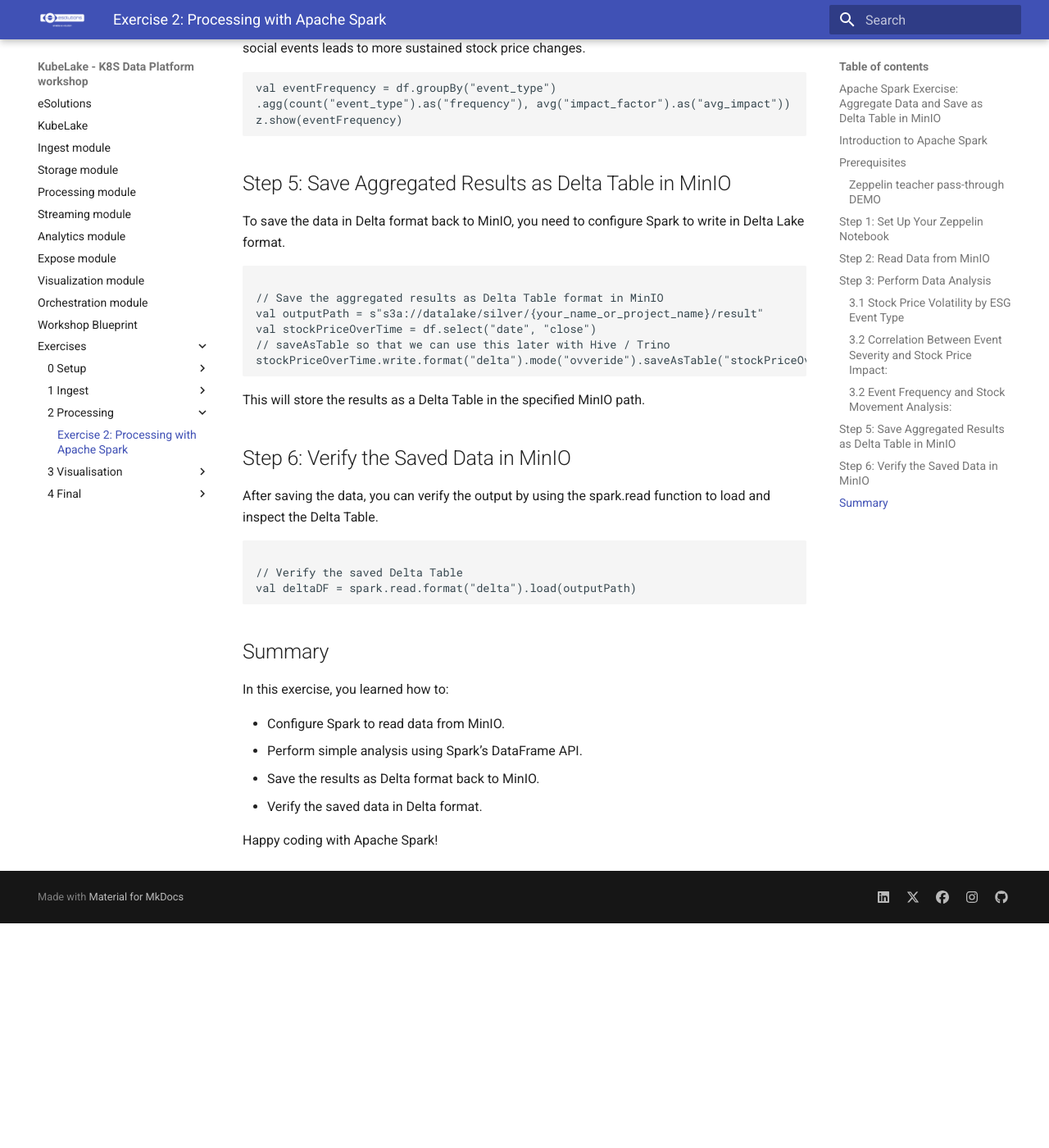
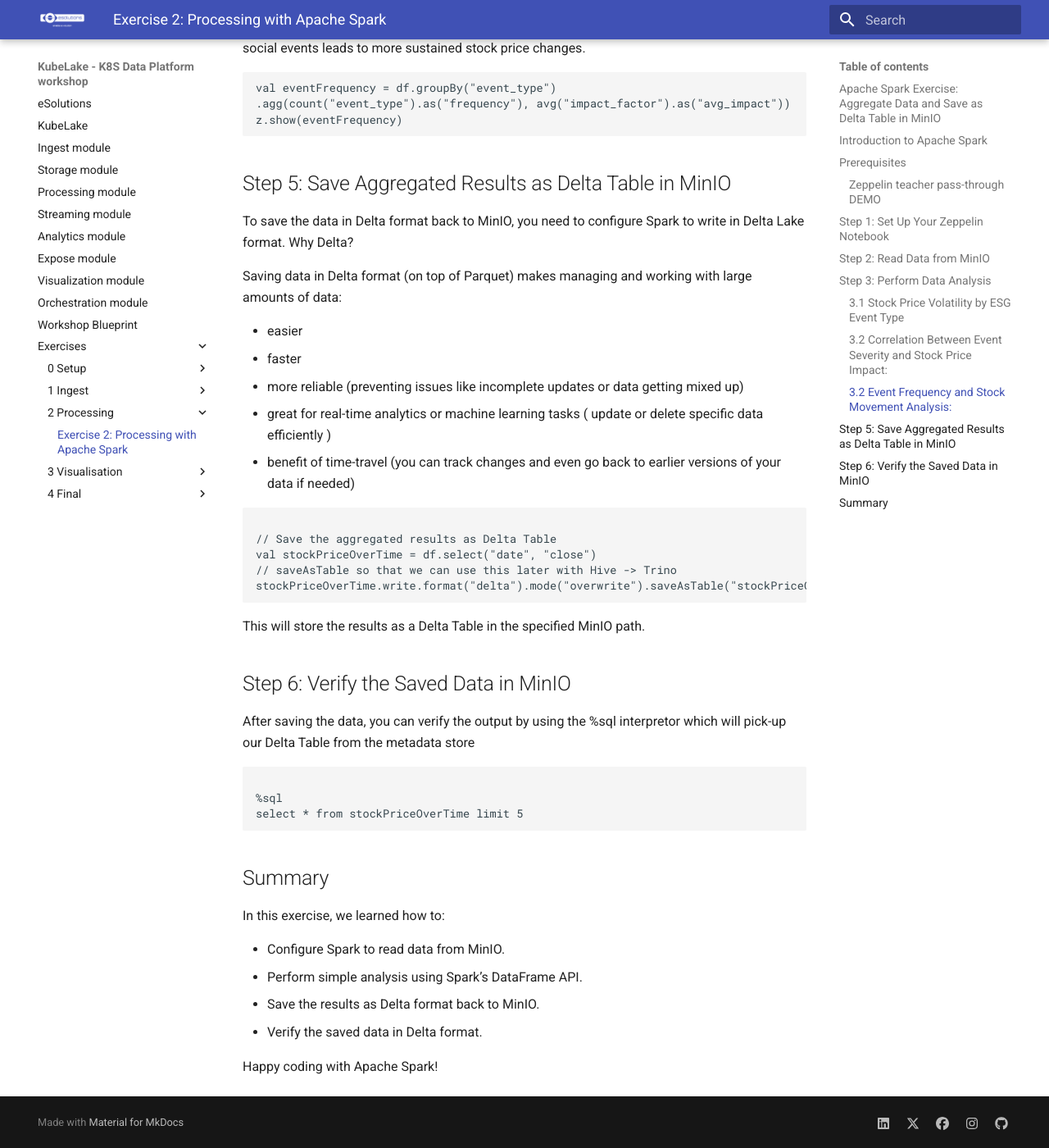
Before and after one commit to eSolutionsTech/kubelake-bdw-2024, an MkDocs documentation site: the page built from docs/exercises/2-Processing/workshop.md, in a window 1280 px wide and 1400 px high, scrolled down 2282 px. Shown: the whole window at 82% size. Built offline with MkDocs 1.6.1 and Material for MkDocs 9.7.7, drawn with Linux system fonts in a browser that asks for light colours; before the commit the page ends 3408 px from its top, so only the background shows below that; some of the changed text lies outside the part shown.

````diff
--- a/docs/exercises/2-Processing/workshop.md
+++ b/docs/exercises/2-Processing/workshop.md
@@ -31,7 +31,7 @@ In this exercise, you will learn how to:
 
 ## Step 1: Set Up Your Zeppelin Notebook
 
-1. Open Zeppelin and create a new notebook.
+1. Open Zeppelin and create a new notebook with our name (no credentials required).
 2. Set the interpreter to **spark**.
 3. We will go to the next step to test access to the MinIO bucket to read our data files.
 
@@ -90,14 +90,23 @@ z.show(eventFrequency)
 ## Step 5: Save Aggregated Results as Delta Table in MinIO
 
 To save the data in Delta format back to MinIO, you need to configure Spark to write in Delta Lake format.
+Why Delta?
+
+Saving data in Delta format (on top of Parquet)  makes managing and working with large amounts of data:
+
+- easier
+- faster
+- more reliable (preventing issues like incomplete updates or data getting mixed up)
+- great for real-time analytics or machine learning tasks ( update or delete specific data efficiently )
+- benefit of time-travel (you can track changes and even go back to earlier versions of your data if needed)
+
 
 ``` scala
 
-// Save the aggregated results as Delta Table format in MinIO
-val outputPath = s"s3a://datalake/silver/{your_name_or_project_name}/result"
+// Save the aggregated results as Delta Table
 val stockPriceOverTime = df.select("date", "close")
-// saveAsTable so that we can use this later with Hive / Trino
-stockPriceOverTime.write.format("delta").mode("ovveride").saveAsTable("stockPriceOverTime")
+// saveAsTable so that we can use this later with Hive -> Trino
+stockPriceOverTime.write.format("delta").mode("overwrite").saveAsTable("stockPriceOverTime")
 ```
 
 This will store the results as a Delta Table in the specified MinIO path.
@@ -105,17 +114,18 @@ This will store the results as a Delta Table in the specified MinIO path.
 
 ## Step 6: Verify the Saved Data in MinIO
 
-After saving the data, you can verify the output by using the spark.read function to load and inspect the Delta Table.
+After saving the data, you can verify the output by using the %sql interpretor which will pick-up our Delta Table from
+the metadata store
 ``` scala
 
-// Verify the saved Delta Table
-val deltaDF = spark.read.format("delta").load(outputPath)
+%sql
+select * from stockPriceOverTime limit 5
 ```
 
 
 ## Summary
 
-In this exercise, you learned how to:
+In this exercise, we learned how to:
 
 - Configure Spark to read data from MinIO.
 - Perform simple analysis using Spark’s DataFrame API.
````
Also changed, not shown: docs/README.md (+4 -4 lines), docs/exercises/1-Ingest/workshop.md (+4 -0 lines), docs/exercises/3-Visualisation/workshop.md (+3 -1 lines).
